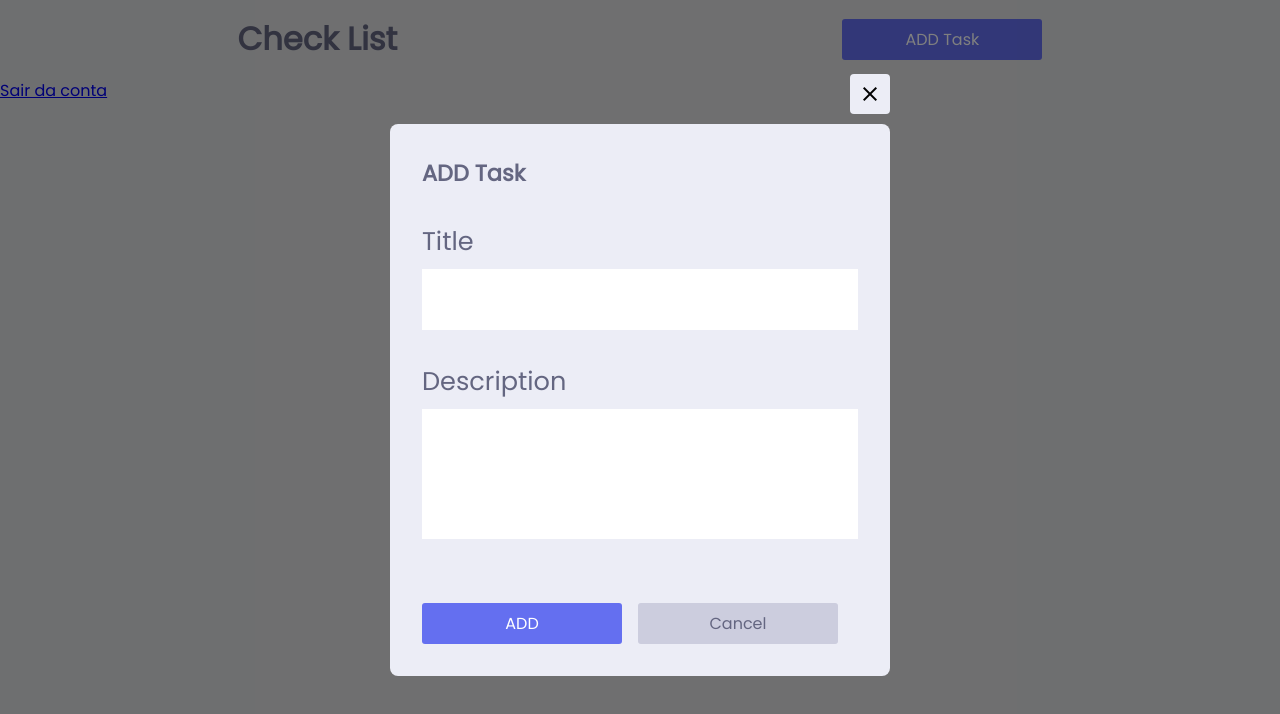
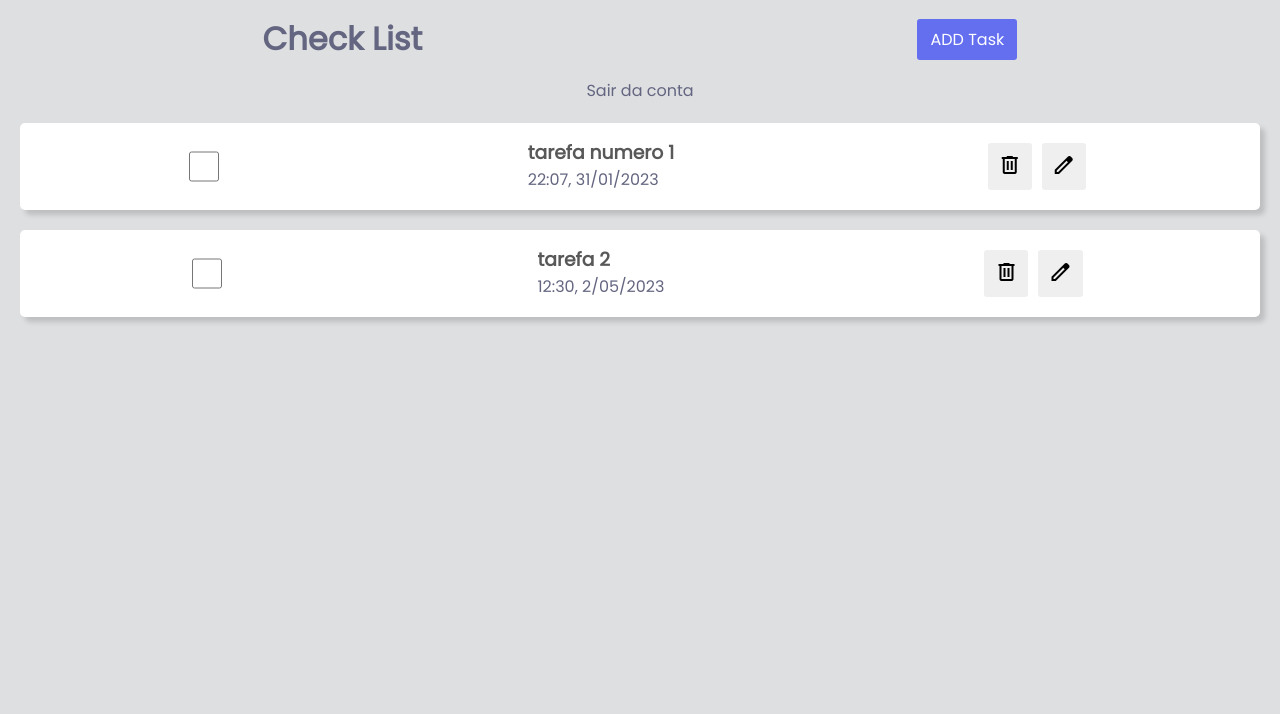
Before and after one commit to thiagomotaPE/CheckList-App, a React (Create React App) app in the folder client/: page /checkList in a window 1280 px wide. Shown: the top 714 px of the page. Built offline with nearby package versions, Linux system fonts and the light colour scheme.

Commit message:
update
fiz os cards de cada tarefa

```diff
--- a/client/public/index.html
+++ b/client/public/index.html
@@ -31,6 +31,12 @@
 
     <!-- icone Close -->
     <link rel="stylesheet" href="https://fonts.googleapis.com/css2?family=Material+Symbols+Outlined:opsz,wght,FILL,GRAD@20..48,100..700,0..1,-50..200" />
+
+    <!-- icone delete -->
+    <link rel="stylesheet" href="https://fonts.googleapis.com/css2?family=Material+Symbols+Outlined:opsz,wght,FILL,GRAD@20..48,100..700,0..1,-50..200" />
+
+    <!-- icone update -->
+    <link rel="stylesheet" href="https://fonts.googleapis.com/css2?family=Material+Symbols+Outlined:opsz,wght,FILL,GRAD@20..48,100..700,0..1,-50..200" />
     <title>React App</title>
   </head>
   <body>
--- a/client/src/components/Button/index.jsx
+++ b/client/src/components/Button/index.jsx
@@ -2,9 +2,9 @@ import React from 'react'
 
 import { ButtonContainer } from './styles';
 
-const Button = ({title,variant = "primary"}) => {
+const Button = ({onClick, title,variant = "primary"}) => {
   return (
-    <ButtonContainer variant={variant}>{title}</ButtonContainer>
+    <ButtonContainer variant={variant} onClick={onClick}>{title}</ButtonContainer>
   )
 }
 
--- a/client/src/components/Button/styles.js
+++ b/client/src/components/Button/styles.js
@@ -8,7 +8,7 @@ export const ButtonContainer = styled.button`
     border: none;
     border-radius: 3px;
     align-items: center;
-    width: 200px;
+    width: 100px;
     font-size: 1rem;
     font-family: 'Poppins', sans-serif;
     cursor: pointer;
@@ -27,35 +27,3 @@ export const ButtonContainer = styled.button`
         }
     `}
 `
-
-// .button {
-// 	display: inline-block;
-// 	height: auto;
-// 	padding: 0.8rem 2rem;
-// 	border: none;
-// 	border-radius: 6px;
-// 	font-weight: 500;
-// 	font-size: 1.6rem;
-// 	text-decoration: none;
-// 	text-transform: capitalize;
-// 	cursor: pointer;
-// 	overflow: hidden;
-// 	&__select {
-// 		color: var(--black-2);
-// 		font-family: Poppins;
-// 		padding: 1rem;
-// 		border: none;
-// 		background-color: var(--bg-3);
-
-// 		width: 150px;
-// 		cursor: pointer;
-// 	}
-// }
-// .button--primary {
-// 	background-color: var(--primaryPurple);
-// 	color: var(--white);
-// }
-// .button--secondary {
-// 	background-color: var(--bg-3);
-// 	color: var(--black-1);
-// }
--- a/client/src/components/Header/index.jsx
+++ b/client/src/components/Header/index.jsx
@@ -10,7 +10,7 @@ const Header = () => {
   return (
     <Container>
         <Logo>Check List</Logo>
-        <Button  variant="primary" title="ADD Task">ADD Task</Button>
+        <Button variant="primary" onClick={() => setPopupOpen(true)} title="ADD Task" />
         <NewTaskPopUp popupOpen={popupOpen} setPopupOpen={setPopupOpen} />
     </Container>
   )
--- a/client/src/components/NewTaskPopUp/index.jsx
+++ b/client/src/components/NewTaskPopUp/index.jsx
@@ -11,9 +11,10 @@ import {
 
 const NewTaskPopUp = ({popupOpen, setPopupOpen}) => {
   return (<>
+  {popupOpen && (
     <Wrapper>
         <Container>
-            <CloseButton>
+            <CloseButton onClick={() => setPopupOpen(false)}>
                 <span class="material-symbols-outlined">
                     close
                 </span>
@@ -30,11 +31,12 @@ const NewTaskPopUp = ({popupOpen, setPopupOpen}) => {
                 </label>
                 <ButtonContainer>
                     <Button variant="primary" title="ADD" />
-                    <Button variant="secundary" title="Cancel" />
+                    <Button variant="secundary" title="Cancel" onClick={() => setPopupOpen(true)}/>
                 </ButtonContainer>
             </Form>
         </Container>
     </Wrapper>
+    )}
     </>
   )
 }
--- /dev/null
+++ b/client/src/components/Task/index.jsx
@@ -0,0 +1,28 @@
+import React from 'react'
+import { Container, CheckBox, Description, Actions } from './styles'
+
+const Task = ({title, desc}) => {
+  return (
+    <Container>
+        <CheckBox type="checkbox"></CheckBox>
+        <Description>
+            <h3 >{title}</h3>
+            <p>{desc}</p>
+        </Description>
+        <div>
+            <Actions>
+                <span class="material-symbols-outlined">
+                    delete
+                </span>
+            </Actions>
+            <Actions>
+                <span class="material-symbols-outlined">
+                    edit
+                </span>
+            </Actions>
+        </div>
+    </Container>
+  )
+}
+
+export{ Task }
--- /dev/null
+++ b/client/src/components/Task/styles.js
@@ -0,0 +1,46 @@
+import styled from "styled-components";
+
+export const Container = styled.div`
+    display: flex;
+    flex-direction: row;
+    justify-content: space-around;
+    margin: 20px ;
+    padding: 15px;
+    cursor: pointer;
+    background-color: #fff;
+    box-shadow: 5px 5px 5px #00000025;
+    border-radius: 5px;
+`
+
+export const CheckBox = styled.input`
+    width: 30px;
+    color: #646681;
+    border: none;
+    cursor: pointer;
+`
+
+export const Description = styled.div`
+    display: flex;
+    flex-direction: column;
+    h3{
+        color: #585858;
+    }
+
+    p{
+        color: #646681;
+    }
+
+`
+
+export const Actions = styled.button`
+    border: none;
+    margin: 5px;
+    padding: 10px;
+    cursor: pointer;
+    border-radius: 3px;
+
+    &:hover{
+        background-color:  #646ff0;
+        color: #fff;
+    }
+`
--- a/client/src/pages/checkList/index.jsx
+++ b/client/src/pages/checkList/index.jsx
@@ -1,13 +1,17 @@
 import React from 'react'
 import { Link } from 'react-router-dom';
-
-import { } from './styles'
+import { LinkContainer } from './styles'
 import { Header } from '../../components/Header'
+import { Task } from '../../components/Task'
 
 const CheckList = () => {
   return (<>
     <Header />
-    <Link to= "/login"> Sair da conta</Link>
+    <LinkContainer>
+      <Link to= "/login"> Sair da conta</Link>
+    </LinkContainer>
+    <Task desc="22:07, 31/01/2023" title="tarefa numero 1"/>
+    <Task desc="12:30, 2/05/2023" title="tarefa 2"/>
     </>
   )
 }
--- a/client/src/pages/checkList/styles.js
+++ b/client/src/pages/checkList/styles.js
@@ -1 +1,13 @@
 import styled from "styled-components";
+
+export const LinkContainer = styled.div`
+    text-align: center;
+    a{
+        color: #646681;
+        text-decoration: none;
+        transition: 1.5s;
+        &:hover{
+            text-decoration: underline;
+        }
+    }
+`
--- a/client/src/styles/colors.css
+++ b/client/src/styles/colors.css
@@ -13,4 +13,6 @@ body{
 
 
     font-family: 'Poppins', sans-serif;
+
+	text-decoration: ;
 }
```
